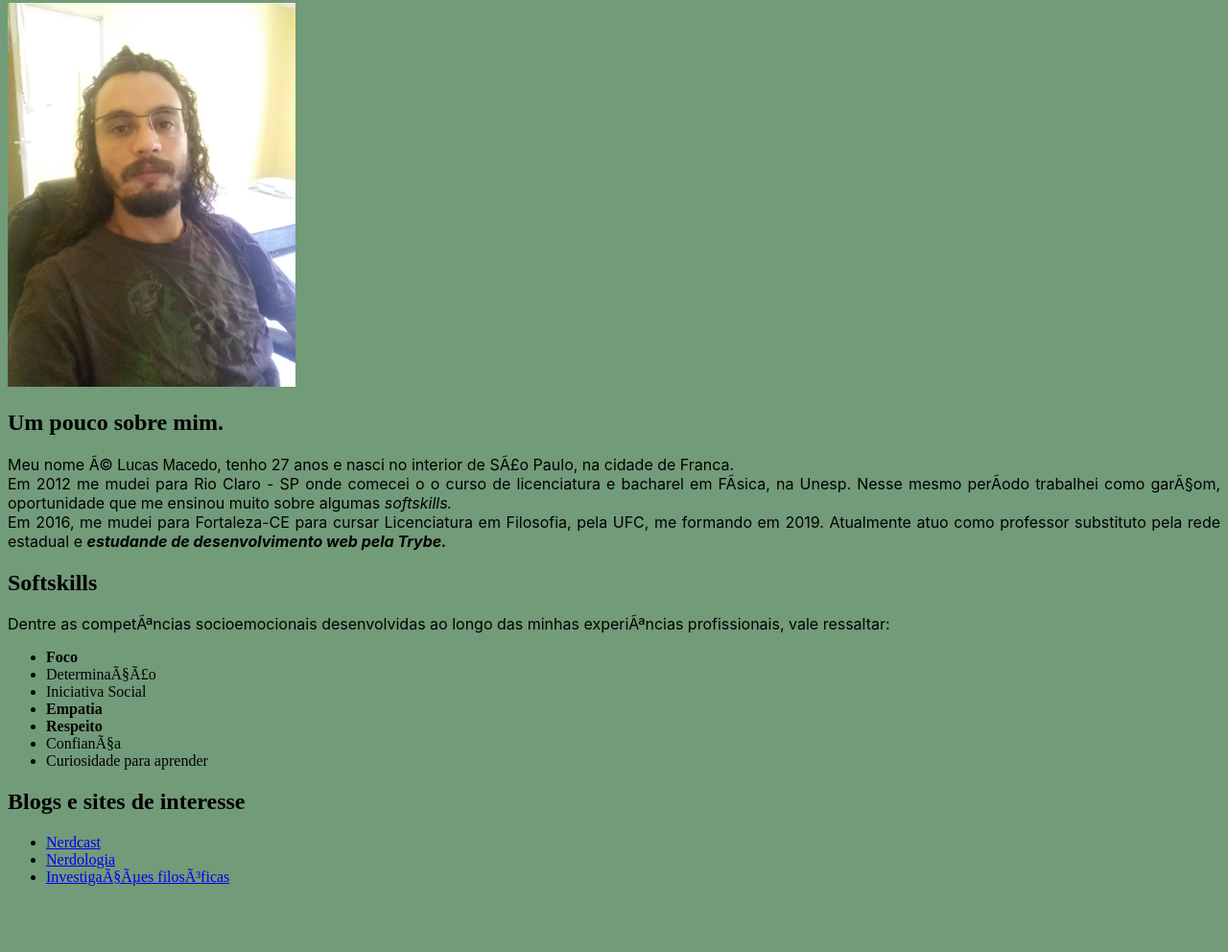
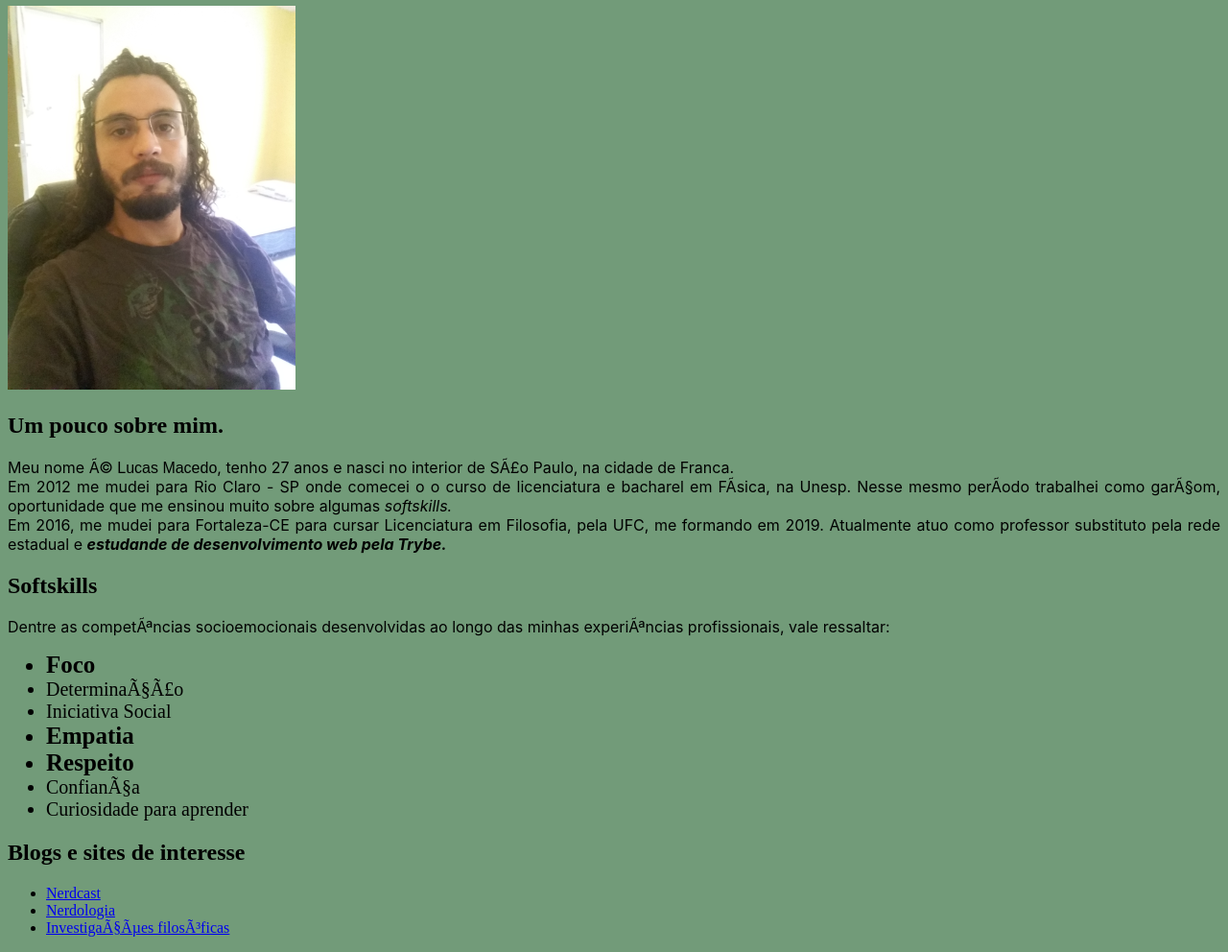
Before and after one commit to Luc45-R-Macedo/Luc45-R-Macedo.github.io, a plain HTML site: page index.html in a window 1280 px wide. Shown: the part 212-1204 px from the top of the page at 96% size. Before the commit the page ends 1151 px from the top, so only its background shows below. Drawn offline with Linux system fonts and the light colour scheme.

Commit message:
diferencia o tamanho das habilidades

```diff
--- a/index.html
+++ b/index.html
@@ -4,6 +4,17 @@
         <meta charset="UFT-8">
         <title> Portfolio web</title>
         <style>
+            h1 {
+                background-color: #2e2c2f;
+                line-height: 40px;
+            }
+            .melhores {
+                 font-size: 25px;
+                 font-weight: bold;
+            }
+            .hab {
+                font-size: 20px;
+            }
             .destaques {
                 font-style: italic;
             }
@@ -43,13 +54,13 @@ Atualmente atuo como professor substituto pela rede estadual e <spam class="dest
       <h2 id="softskills">Softskills</h2>
       <p> Dentre as competências socioemocionais desenvolvidas ao longo das minhas experiências profissionais, vale ressaltar:</p>
 <ul>
-    <li><strong>Foco</strong></li>
-    <li>Determinação</li>
-    <li>Iniciativa Social</li>
-    <li><strong>Empatia</strong></li>
-    <li><strong>Respeito</strong></li>
-    <li>Confiança</li>
-    <li>Curiosidade para aprender</li>
+    <li class="melhores">Foco</li>
+    <li class="hab">Determinação</li>
+    <li class="hab">Iniciativa Social</li>
+    <li class="melhores">Empatia</li>
+    <li class="melhores">Respeito</li>
+    <li class="hab">Confiança</li>
+    <li class="hab">Curiosidade para aprender</li>
 </ul>
 <h2 id="blogs">Blogs e sites de interesse</h2>
 <ul>
```
